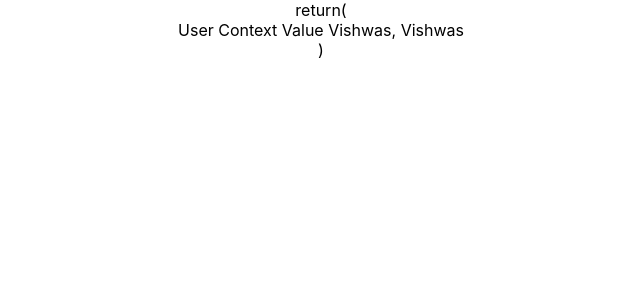
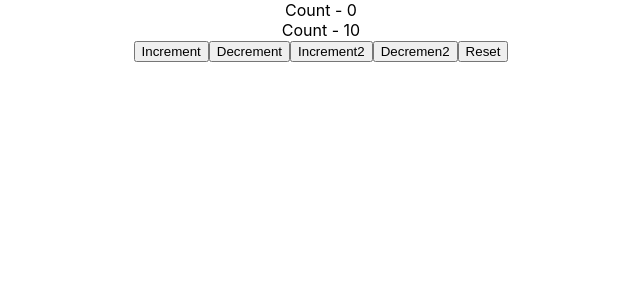
Before and after one commit to jigenji/react-tutorial-hooks, a React (Create React App) app: page / in a window 1280 px wide. Shown: the top 300 px of the page, without its empty margins (319-959 px from the left). Built offline with nearby package versions, Linux system fonts and the light colour scheme.

Commit message:
add the reducer logic with dictionary value

```diff
--- a/src/App.js
+++ b/src/App.js
@@ -1,18 +1,11 @@
 import React, {createContext} from 'react';
 import './App.css';
-import ComponentD from './components/ComponentD';
-
-export const UserContext = createContext();
-export const ChannelContext = createContext();
+import CounterTwo from './components/CounterTwo'
 
 function App() {
   return (
     <div className="App">
-      <UserContext.Provider value={'Vishwas'}>
-          <ChannelContext.Provider value={'Vishwas'}>
-            <ComponentD />
-          </ChannelContext.Provider>
-      </UserContext.Provider>
+      <CounterTwo />
     </div>
   );
 }
--- /dev/null
+++ b/src/components/CounterTwo.js
@@ -0,0 +1,40 @@
+import React, {useReducer} from 'react'
+
+const initialState = {
+    firstCounter : 0,
+    secondCounter : 10
+}
+const reducer = (state, action) => {
+    switch(action.type){
+        case 'increment':
+            return { ...state, firstCounter : state.firstCounter + action.value}
+        case 'decerement':
+            return { ...state, firstCounter : state.firstCounter - action.value}
+        case 'increment2':
+            return { ...state, secondCounter : state.secondCounter + action.value}
+        case 'decerement2':
+            return { ...state, secondCounter : state.secondCounter - action.value}
+        case 'reset':
+            return initialState
+        default:
+            return state
+    }
+}
+
+function CounterTwo() {
+    const [count, dispatch] = useReducer(reducer, initialState)
+
+    return (
+        <div>
+            <div>Count - {count.firstCounter}</div>
+            <div>Count - {count.secondCounter}</div>
+            <button onClick={()=> dispatch({type : 'increment',  value:1})}>Increment</button>
+            <button onClick={()=> dispatch({type : 'decerement', value:1})}>Decrement</button>
+            <button onClick={()=> dispatch({type : 'increment2', value:5})}>Increment2</button>
+            <button onClick={()=> dispatch({type : 'decerement2', value:5})}>Decremen2</button>
+            <button onClick={()=> dispatch({type : 'reset'})}>Reset</button>
+        </div>
+    )
+}
+
+export default CounterTwo
```
Also changed, not shown: src/components/CounterOne.js (added, +30 -0 lines).
